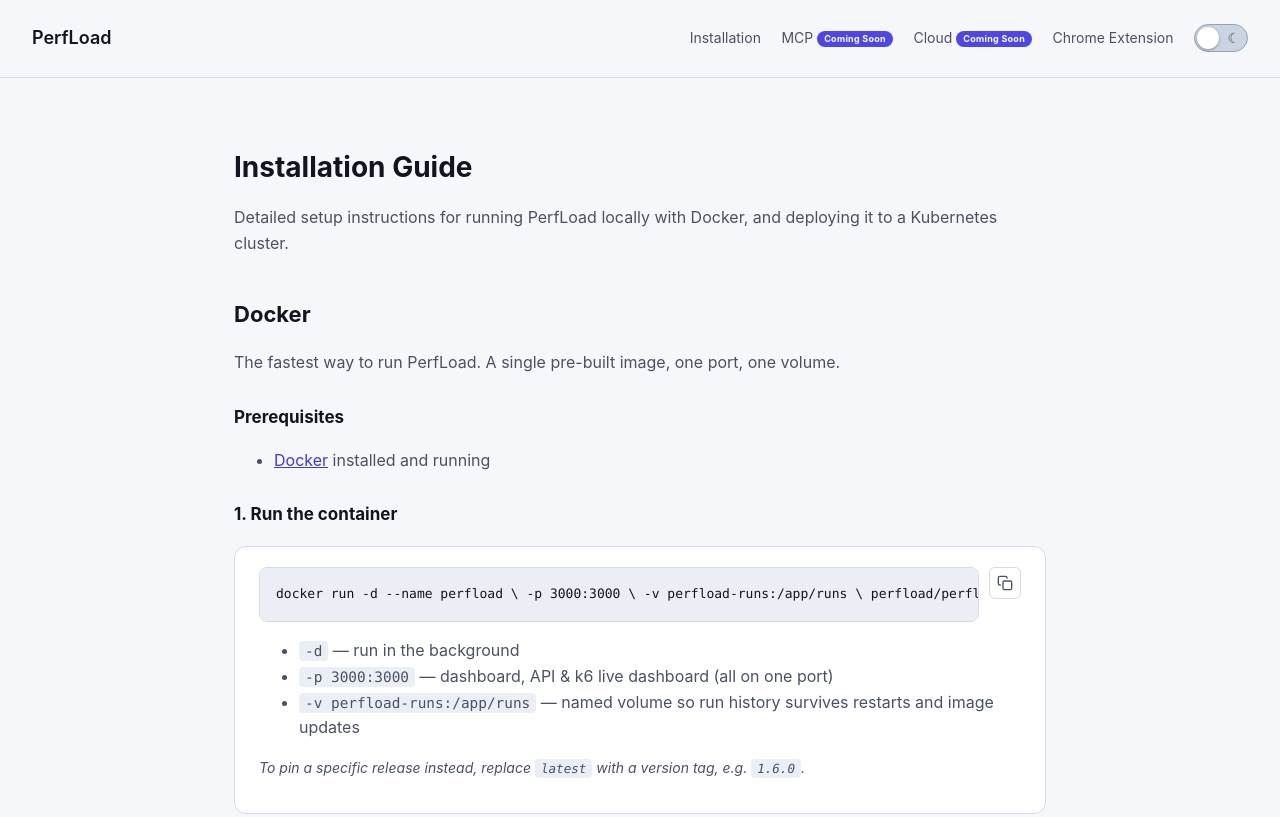
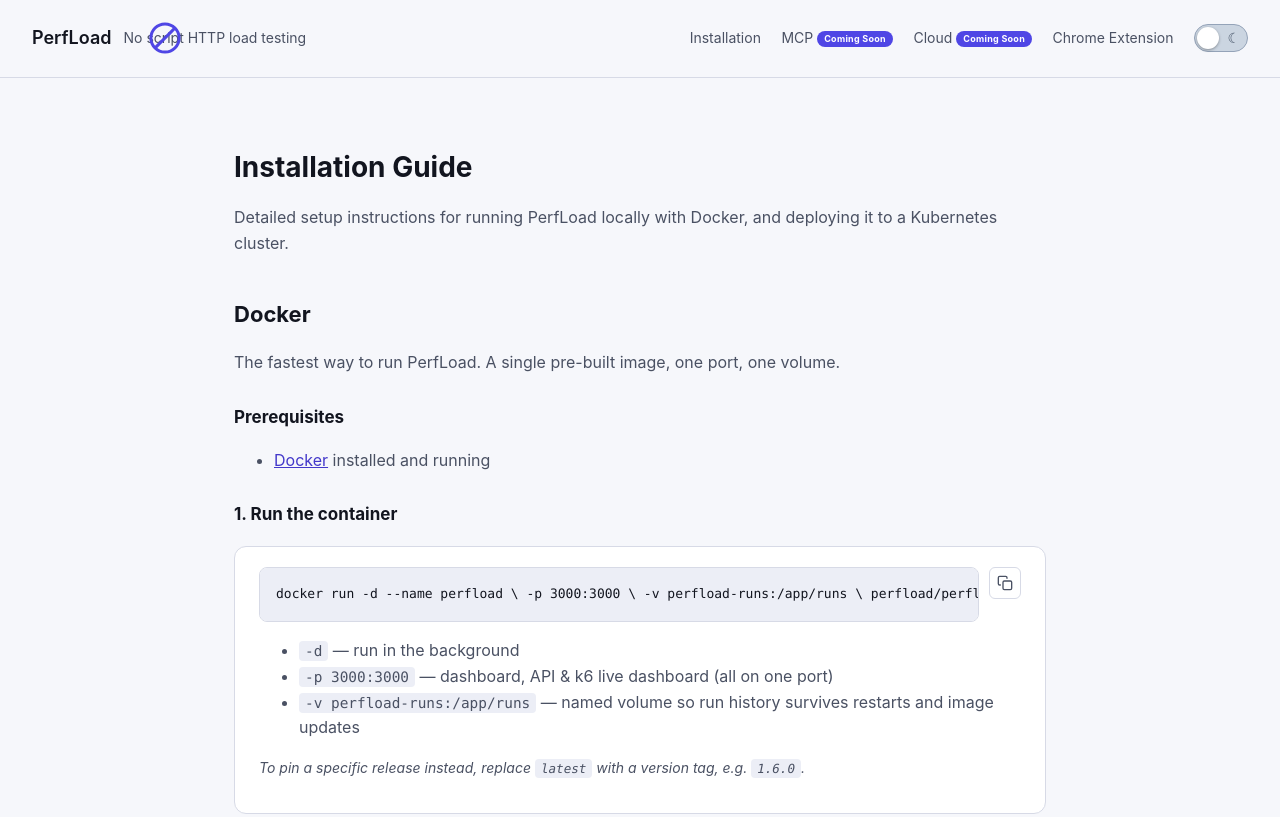
Before and after one commit to stepince/perfload-site, a plain HTML site: page installation.html in a window 1280 px wide. Shown: the top 817 px of the page. Drawn offline with Linux system fonts and the light colour scheme.

Commit message:
updated documentation

```diff
--- a/installation.html
+++ b/installation.html
@@ -214,12 +214,26 @@
       font-size: 14px;
       border-top: 1px solid var(--border);
     }
+    .no-icon {
+      position: relative;
+      display: inline-block;
+    }
+    .no-icon svg {
+      position: absolute;
+      top: 50%;
+      left: 50%;
+      width: 108%;
+      height: 150%;
+      transform: translate(-50%, -50%);
+      pointer-events: none;
+    }
   </style>
   <link rel="stylesheet" href="/assets/theme.css">
 </head>
 <body>
   <header>
     <a href="/">PerfLoad</a>
+    <span style="color: var(--muted); font-size: 14px;">No <span class="no-icon">script<svg viewBox="0 0 100 100" aria-hidden="true"><circle cx="50" cy="50" r="42" fill="none" stroke="var(--accent)" stroke-width="9"/><line x1="20" y1="80" x2="80" y2="20" stroke="var(--accent)" stroke-width="9"/></svg></span> HTTP load testing</span>
     <nav>
       <a href="/installation.html">Installation</a>
       <a href="/mcp/">MCP <span class="soon-pill">Coming Soon</span></a>
```
